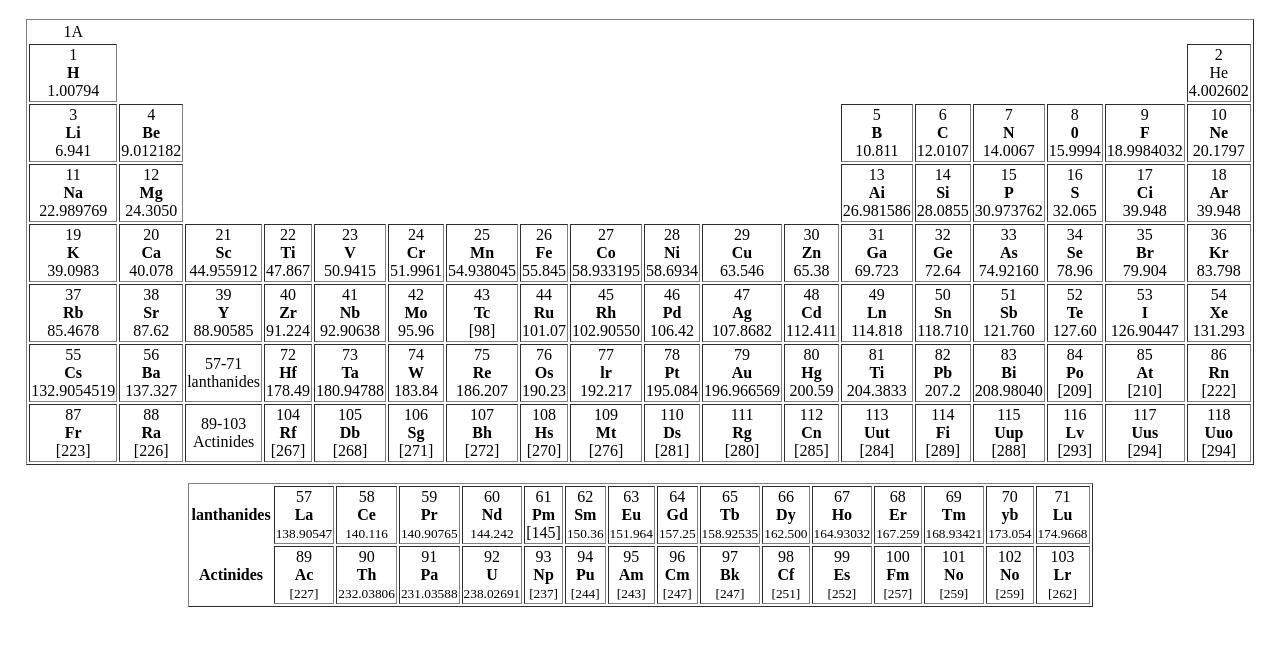
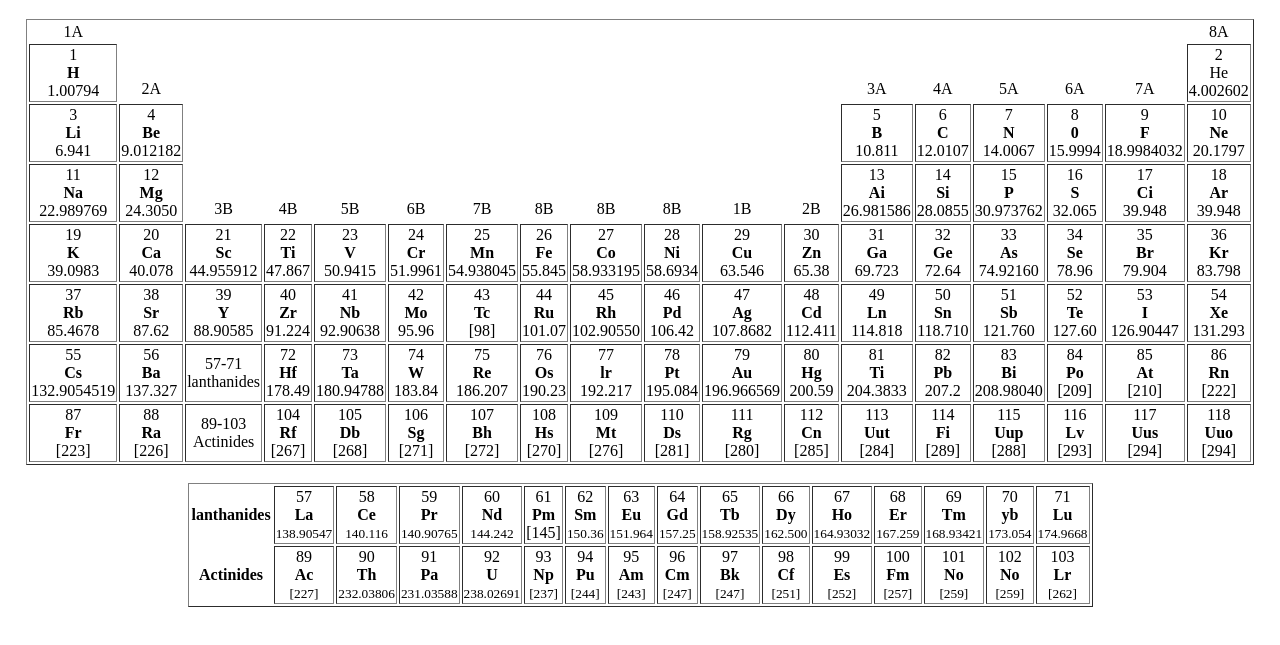
Before and after one commit to Awais0304/periodic-table, a plain HTML site: page index.html in a window 1280 px wide. Shown: the part 61-706 px from the top of the page. Drawn offline with Linux system fonts and the light colour scheme.

Commit message:
Add files via upload

```diff
--- a/index.html
+++ b/index.html
@@ -9,6 +9,12 @@
         p {
             margin: 0px;
         }
+
+        .num {
+            border: none;
+            padding-top: 34px;
+
+        }
     </style>
 </head>
 
@@ -17,6 +23,8 @@
     <table border="1" style="text-align: center;" align="center">
 
         <td style="border: none;">1A</td>
+        <td colspan="16" style="empty-cells: hide;"></td>
+        <td style="border: none;">8A</td>
         <tr>
 
             <td>
@@ -24,14 +32,22 @@
                 <p style="font-weight: bold;">H</p>
                 <p>1.00794</p>
             </td>
+            <td class="num">2A</td>
 
-            <td colspan="16" style="empty-cells: hide;"></td>
+
+            <td colspan="10" style="empty-cells: hide;"></td>
+            <td class="num">3A</tb>
+            <td class="num">4A</tb>
+            <td class="num">5A</tb>
+            <td class="num">6A</tb>
+            <td class="num">7A</tb>
 
             <td>
                 <p>2</p>
                 <p>He</p>
                 <p>4.002602</p>
             </td>
+
         </tr>
         <!-- first row end-- -->
 
@@ -44,11 +60,14 @@
                 <p>6.941</p>
             </td>
 
+
             <td>
+
                 <p>4</p>
                 <p style="font-weight: bold;">Be</p>
                 <p>9.012182</p>
             </td>
+
             <td colspan="10" style="empty-cells: hide;"></td>
             <td>
                 <p>5</p>
@@ -93,7 +112,18 @@
                 <p style="font-weight: bold;">Mg</p>
                 <p>24.3050</p>
             </td>
-            <td colspan="10" style="empty-cells: hide;"></td>
+            <td class="num">3B</tb>
+            <td class="num">4B</tb>
+            <td class="num">5B</tb>
+            <td class="num">6B</tb>
+            <td class="num">7B</tb>
+            <td class="num">8B</tb>
+            <td class="num">8B</tb>
+            <td class="num">8B</tb>
+            <td class="num">1B</tb>
+            <td class="num">2B</tb>
+
+                <!-- <td colspan="" style="empty-cells: hide;"></td> -->
             <td>
                 <p>13</p>
                 <p style="font-weight: bold;">Ai</p>
```
